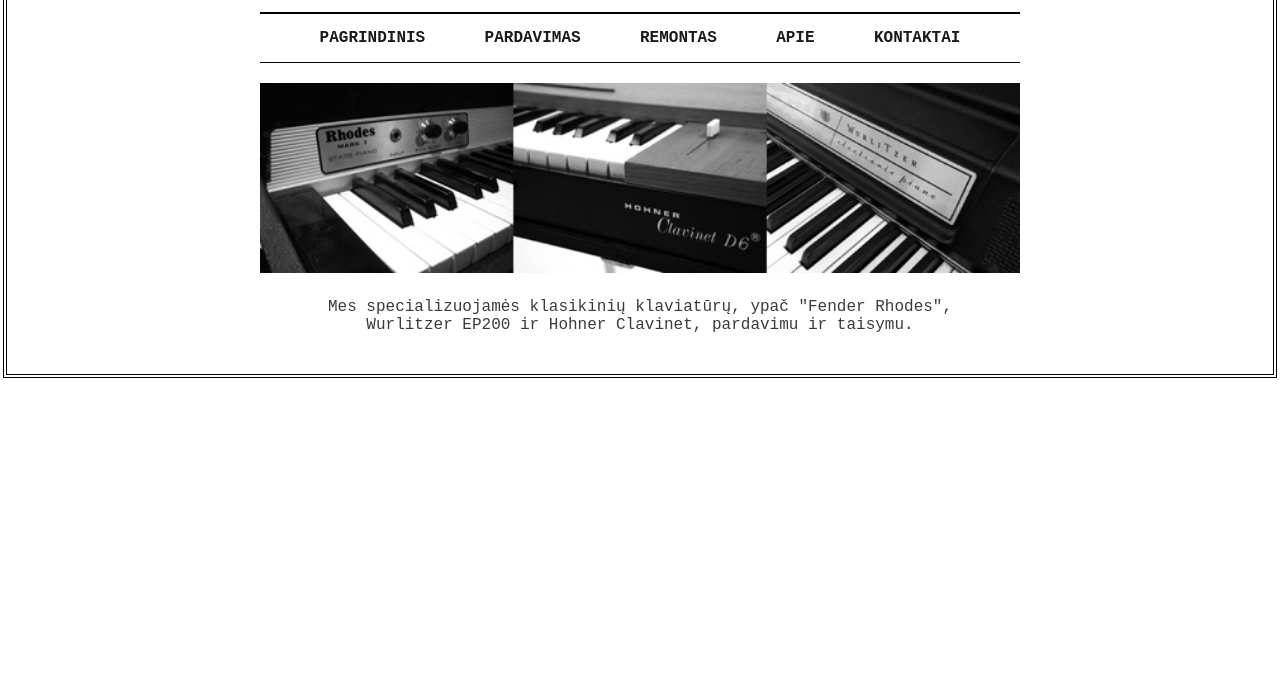
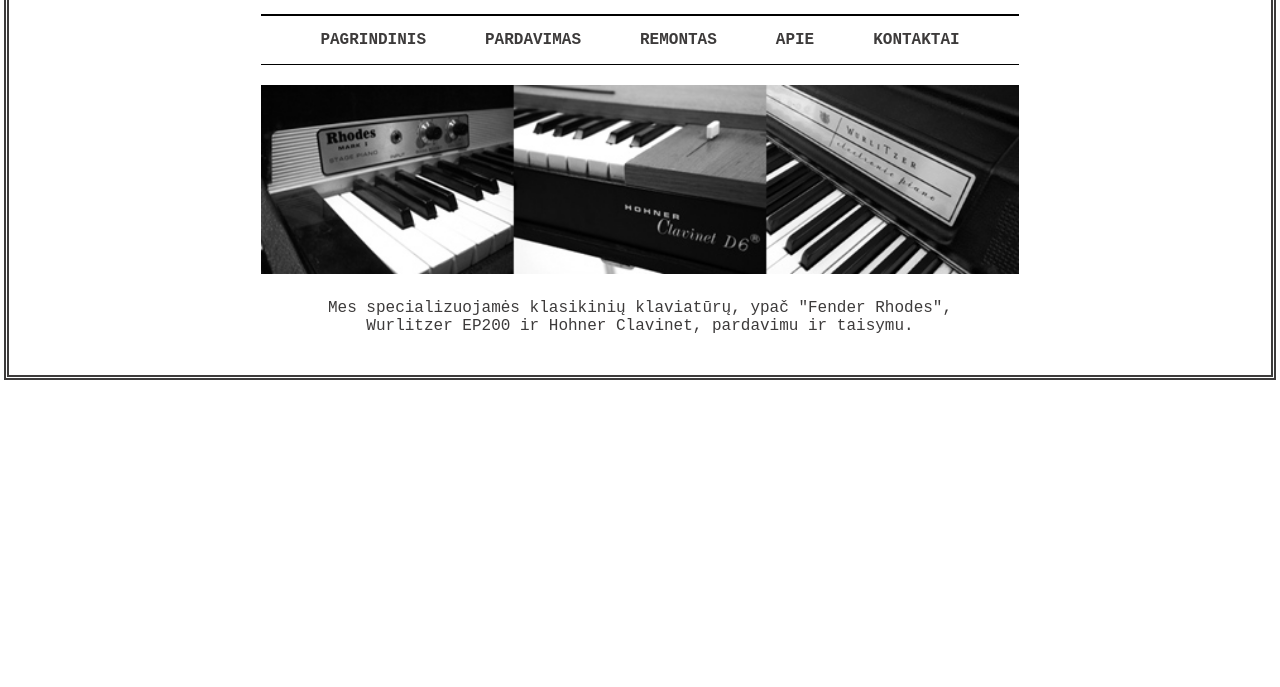
Before and after one commit to hillagvar/231023WEB160VAK_hila, a plain HTML site: page 3.6 CSS uzduotis/index.html in a window 1280 px wide. Shown: the part 113-800 px from the top of the page. Drawn offline with Linux system fonts and the light colour scheme.

```diff
--- a/3.6 CSS uzduotis/styles/style.css
+++ b/3.6 CSS uzduotis/styles/style.css
@@ -1,9 +1,7 @@
 body {
     font-family:'Courier New', Courier, monospace;
-    border-style: double;
-    border-width: 4px;
-    border-color: black;
-    margin: 3px;
+    border: 5px double #3d3b3b;
+    margin: 4px;
 }
 
 .content {
@@ -30,12 +28,12 @@
     font-size: 16px;
     text-transform: uppercase;
     text-decoration: none;
-    color: rgb(26,26,26);
+    color: #3d3b3b;
     font-weight: bold;
 }
 
 a:hover, a.active {
-    color: rgb(214, 105, 86);
+    color: #d66956;
 }
 
 .illustration {
@@ -47,5 +45,5 @@
     width: 90%;
     margin: 0 auto 40px;
     text-align: center;
-    color: rgb(59,59,59);
+    color: #3d3b3b;
 }
```
